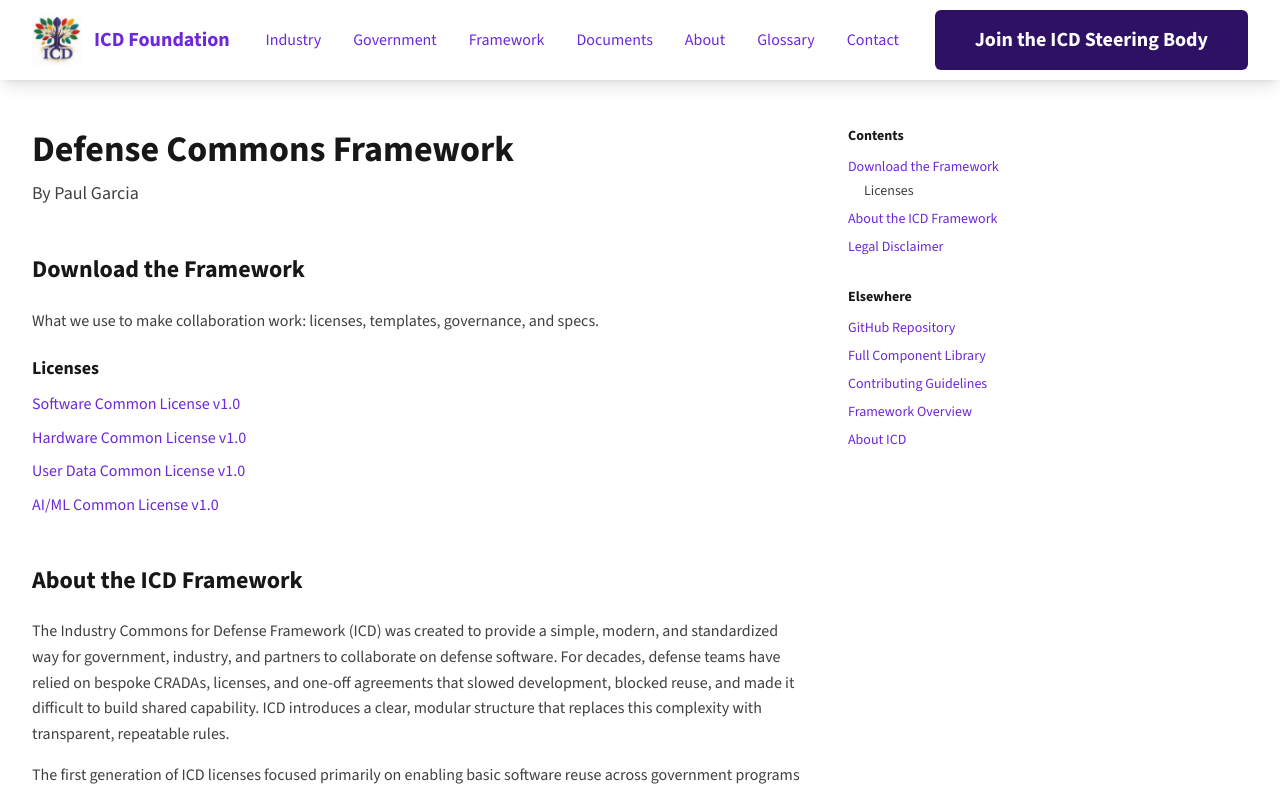
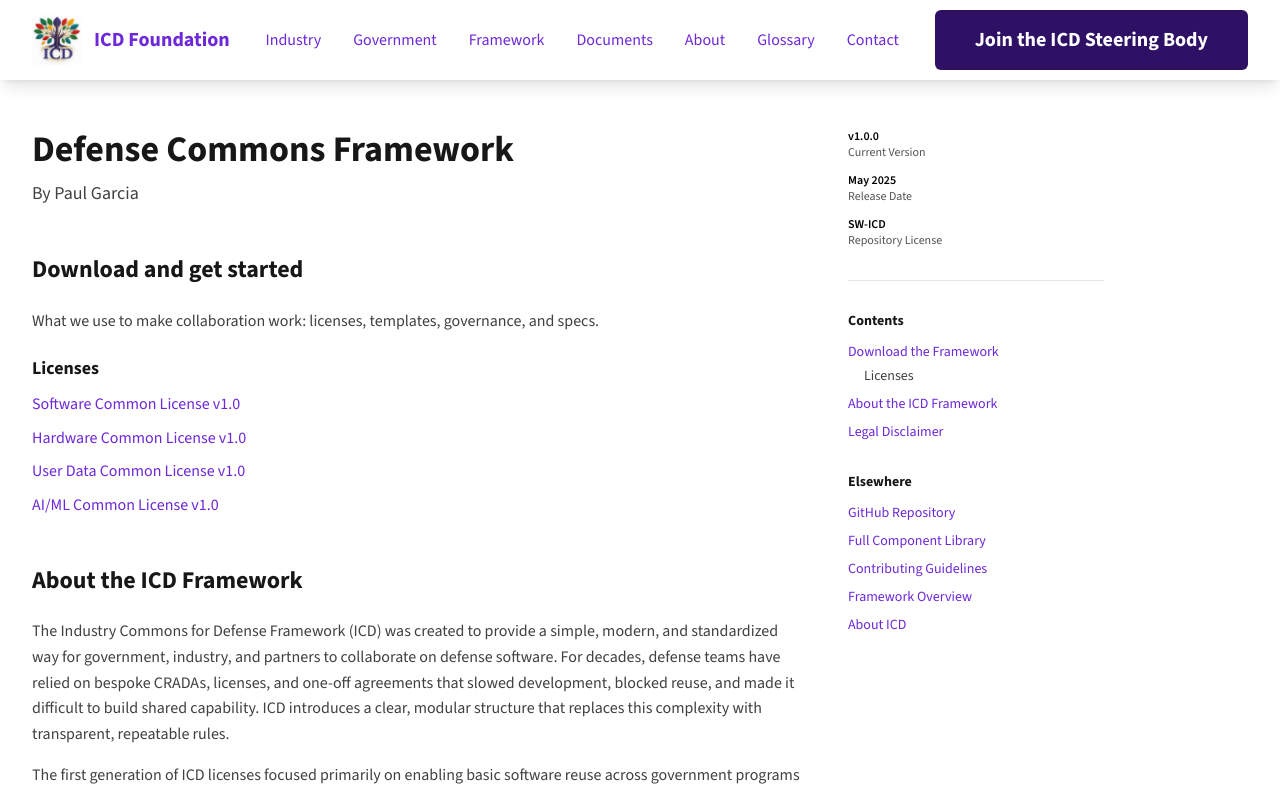
Before and after one commit to m4ndolore/defense_commons, a Next.js app: page /documents in a window 1280 px wide. Shown: the top 792 px of the page. Built offline with nearby package versions, Linux system fonts and the light colour scheme.

Commit message:
worktrees, prior to merge

```diff
--- a/app/documents/page.tsx
+++ b/app/documents/page.tsx
@@ -26,7 +26,7 @@
             {/* Download the Framework */}
             <section id="download-framework" className="mb-12">
               <h2 className="text-2xl font-bold text-black mb-6">
-                Download the Framework
+                Download and get started
               </h2>
               <p className="text-neutral-700 mb-6">
                 What we use to make collaboration work: licenses, templates, governance, and specs.
@@ -140,6 +140,24 @@
           <aside className="lg:w-64 shrink-0">
             <div className="lg:sticky lg:top-24">
               <nav className="space-y-8">
+                {/* Version Information */}
+                <div className="pb-8 border-b border-neutral-200">
+                  <div className="space-y-3 text-xs text-neutral-600">
+                    <div>
+                      <div className="font-semibold text-black">v1.0.0</div>
+                      <div>Current Version</div>
+                    </div>
+                    <div>
+                      <div className="font-semibold text-black">May 2025</div>
+                      <div>Release Date</div>
+                    </div>
+                    <div>
+                      <div className="font-semibold text-black">SW-ICD</div>
+                      <div>Repository License</div>
+                    </div>
+                  </div>
+                </div>
+
                 {/* Contents */}
                 <div>
                   <h3 className="text-sm font-bold text-black mb-3">Contents</h3>
--- a/components/ui/Button.tsx
+++ b/components/ui/Button.tsx
@@ -15,6 +15,8 @@
   type?: 'button' | 'submit' | 'reset';
   disabled?: boolean;
   inlineStyle?: React.CSSProperties;
+  target?: string;
+  rel?: string;
 }
 
 export default function Button({
@@ -28,7 +30,9 @@
   className,
   type = 'button',
   disabled = false,
-  inlineStyle
+  inlineStyle,
+  target,
+  rel
 }: ButtonProps) {
   const baseClasses = 'inline-flex items-center justify-center font-semibold rounded-lg transition-all duration-200 focus:outline-none focus:ring-2 focus:ring-offset-2';
 
@@ -50,7 +54,13 @@
 
   if (href) {
     return (
-      <Link href={href} className={classes} style={inlineStyle}>
+      <Link
+        href={href}
+        className={classes}
+        style={inlineStyle}
+        target={target}
+        rel={rel}
+      >
         {children}
       </Link>
     );
```
